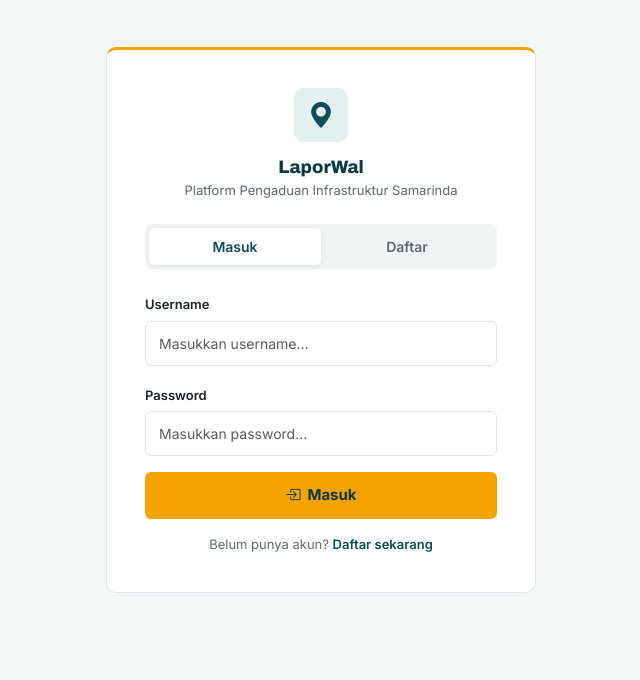
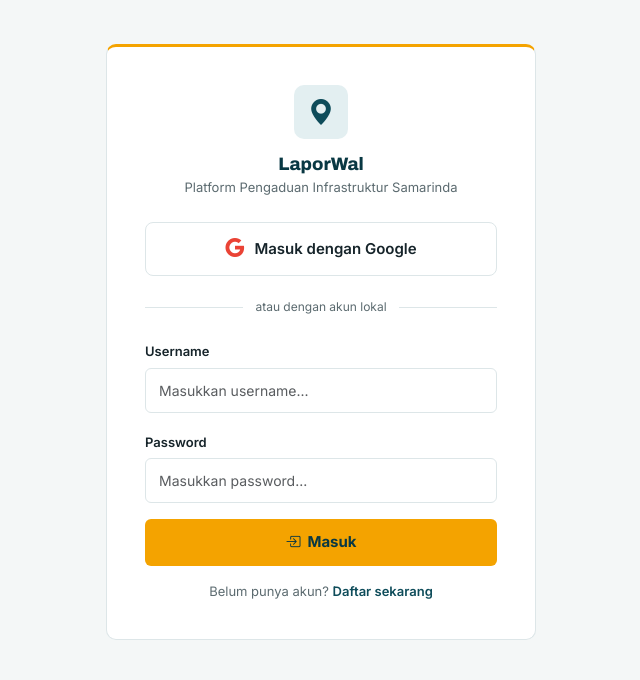
Before and after one commit to 2411102441236-hash/LaporWalProject, a Django app: page /auth/login/ in a window 1280 px wide. Shown: the part 62-742 px from the top of the page, without its empty margins (319-959 px from the left). Run offline with Django 5.2, Linux system fonts and the light colour scheme; some libraries are stand-ins or nearby versions.

Commit message:
Add files via upload

```diff
--- a/laporwal_project/laporwal/templates/accounts/login.html
+++ b/laporwal_project/laporwal/templates/accounts/login.html
@@ -1,10 +1,16 @@
 {% extends 'base.html' %}
+{% load socialaccount %}
 {% block title %}Masuk{% endblock %}
 {% block extra_css %}
 .auth-wrap { min-height: calc(100vh - 160px); display: flex; align-items: center; justify-content: center; padding: 44px 16px; }
 .auth-card { background: #fff; border: 1px solid var(--line); border-top: 3px solid var(--amber); border-radius: 10px; padding: 38px; width: 100%; max-width: 430px; }
 .auth-logo { text-align: center; margin-bottom: 24px; }
 .auth-icon { width: 54px; height: 54px; background: var(--teal-l); border-radius: 10px; display: flex; align-items: center; justify-content: center; margin: 0 auto 12px; color: var(--teal); font-size: 26px; }
+.btn-google { display: flex; align-items: center; justify-content: center; gap: 10px; width: 100%; padding: 12px; border: 1.5px solid var(--line); border-radius: 8px; background: #fff; color: #16242A; font-weight: 600; font-size: 15px; text-decoration: none; transition: all .15s; }
+.btn-google:hover { background: #F8FAFA; border-color: #C9D6D9; color: #16242A; }
+.btn-google i { color: #EA4335; font-size: 19px; }
+.auth-divider { display: flex; align-items: center; gap: 12px; margin: 22px 0; color: var(--muted); font-size: 12px; }
+.auth-divider::before, .auth-divider::after { content: ''; flex: 1; height: 1px; background: var(--line); }
 .tab-switch { display: flex; background: #F1F4F4; border-radius: 7px; padding: 4px; margin-bottom: 22px; }
 .tab-btn { flex: 1; text-align: center; padding: 8px; border-radius: 5px; font-size: 14px; font-weight: 600; cursor: pointer; border: none; background: transparent; color: var(--muted); text-decoration: none; transition: all 0.15s; }
 .tab-btn.active { background: #fff; color: var(--teal); box-shadow: 0 1px 4px rgba(0,0,0,0.08); }
@@ -17,11 +23,14 @@
       <div style="font-family:var(--display);font-weight:800;font-size:18px;color:var(--teal-d)">LaporWal</div>
       <p class="section-sub" style="font-size:13px">Platform Pengaduan Infrastruktur Samarinda</p>
     </div>
-    <div class="tab-switch">
-      <a href="{% url 'login' %}" class="tab-btn active">Masuk</a>
-      <a href="{% url 'register' %}" class="tab-btn">Daftar</a>
-    </div>
-    <form method="post" novalidate>
+
+    <a href="{% provider_login_url 'google' %}" class="btn-google">
+      <i class="bi bi-google"></i> Masuk dengan Google
+    </a>
+
+    <div class="auth-divider">atau dengan akun lokal</div>
+
+    <form method="post" action="{% url 'login' %}" novalidate>
       {% csrf_token %}
       <div class="mb-3">
         <label class="form-label">Username</label>
```
Also changed, not shown: laporwal_project/laporwal/templates/accounts/register.html (+12 -0 lines).
